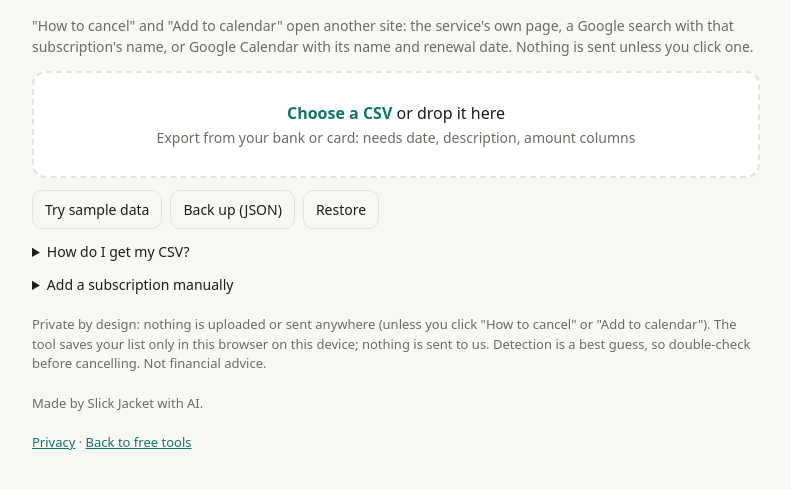
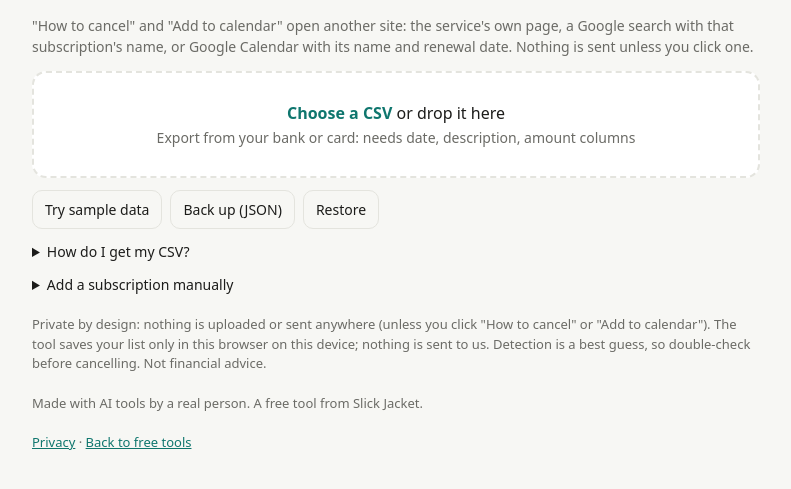
Before and after one commit to slickjacket24/slick-jacket-web, a plain HTML site: page free-tools/subscription-watchdog/index.html in a window 1280 px wide. Shown: the part 131-620 px from the top of the page, without its empty margins (244-1035 px from the left). Drawn offline with Linux system fonts and the light colour scheme.

Commit message:
Watchdog: revert AI line to site/free-tool line per auditer FIX-1; local only

```diff
--- a/free-tools/subscription-watchdog/index.html
+++ b/free-tools/subscription-watchdog/index.html
@@ -60,7 +60,7 @@ details{margin:12px 0;color:var(--mute);font-size:14px}summary{cursor:pointer;co
 <details><summary>Add a subscription manually</summary><div class="form"><input id="mn" placeholder="Name"><input id="ma" type="number" step="0.01" placeholder="Amount"><select id="mf"><option>Monthly</option><option>Weekly</option><option>Quarterly</option><option>Yearly</option></select><input id="md" type="date"></div><button class="p" style="margin-top:8px" onclick="addManual()">Add</button></details>
 <div id="out"></div>
 <p class="note">Private by design: nothing is uploaded or sent anywhere (unless you click "How to cancel" or "Add to calendar"). The tool saves your list only in this browser on this device; nothing is sent to us. Detection is a best guess, so double-check before cancelling. Not financial advice.</p>
-<p class="note">Made by Slick Jacket with AI.</p>
+<p class="note">Made with AI tools by a real person. A free tool from Slick Jacket.</p>
 <p class="note"><a href="../../privacy.html">Privacy</a> &middot; <a href="../index.html">Back to free tools</a></p>
 </main>
 <script>
```
